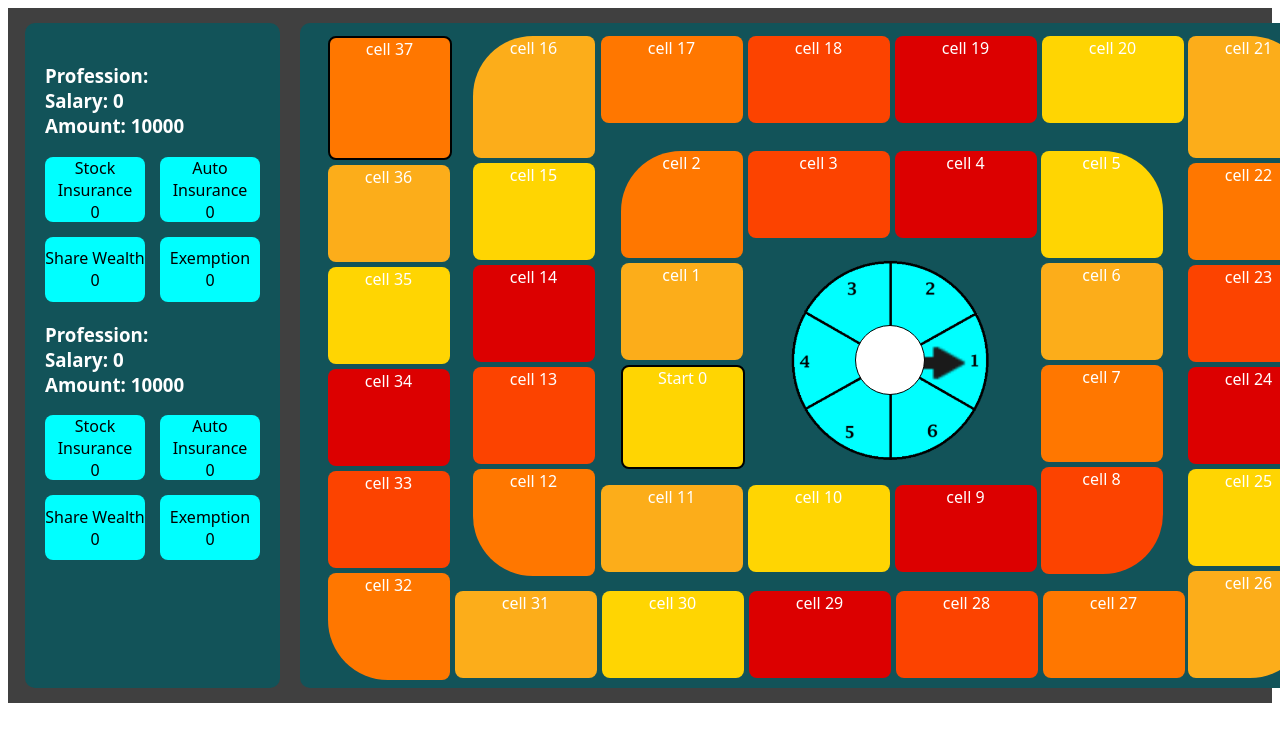
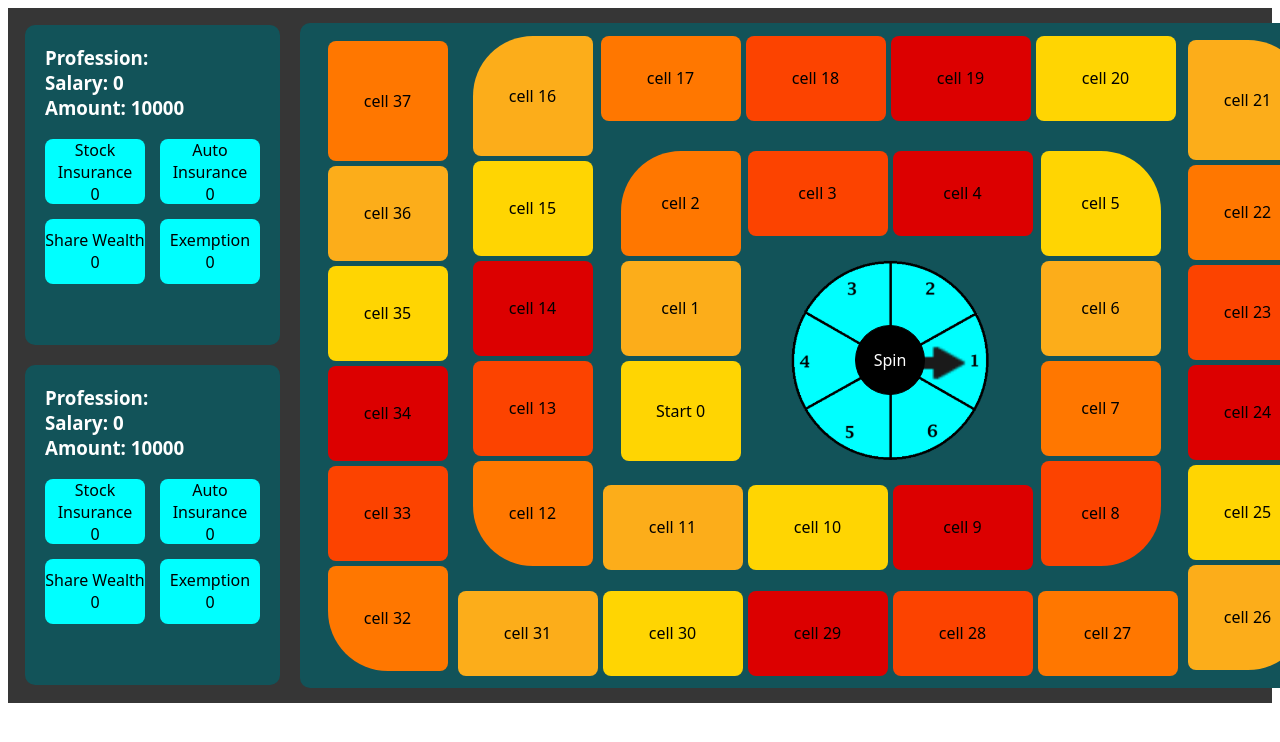
Before and after one commit to Riyaa-tech/GameOfLife, a React (Vite) app in the folder react-project/: page /App in a window 1280 px wide. Shown: the top 742 px of the page. Built offline with nearby package versions, Linux system fonts and the light colour scheme.

Commit message:
Update GamePage.css

```diff
--- a/react-project/src/GamePage.css
+++ b/react-project/src/GamePage.css
@@ -7,7 +7,7 @@
     height: 695px;
     color: white;
     box-sizing: border-box;
-    background-color: #404040;
+    background-color: #363636;
     justify-content: space-between;
 }
 
@@ -15,16 +15,30 @@ button {
     color: black;
 }
 
-.ProfileDisplay {
+.Profile-1 {
     background-color: #125359;
     border-radius: 10px;
-    margin-top: 15px;
     text-align: left;
     position: fixed;
     padding: 20px;
-    height: 625px;
+    height: 300px;
     width: 215px;
     left: 25px;
+    top: 25px;
+    padding-top: 0px;
+}
+
+.Profile-2 {
+    background-color: #125359;
+    border-radius: 10px;
+    text-align: left;
+    position: fixed;
+    padding: 20px;
+    height: 300px;
+    width: 215px;
+    left: 25px;
+    top: 365px;
+    padding-top: 0px;
 }
 
 .PlayerName {
@@ -61,6 +75,7 @@ button {
 }
 
 .cell-v {
+    box-sizing: border-box;
     height: 95px;
     width: 120px;
     margin: 2.5px;
@@ -72,9 +87,13 @@ button {
     text-align: center;
     cursor: pointer;
     transition: border-color 0.25s;
+    display: flex;
+    justify-content: center;
+    align-items: center;
 }
 
 .cell-h {
+    box-sizing: border-box;
     height: 85px;
     width: 140px;
     margin: 2.5px;
@@ -86,6 +105,9 @@ button {
     font-family: inherit;
     cursor: pointer;
     transition: border-color 0.25s;
+    display: flex;
+    justify-content: center;
+    align-items: center;
 }
 
 .cell-v:hover {
@@ -101,13 +123,11 @@ button {
 }
 
 .start-cell {
-    border: 2px solid black;
     height: 100px;
     width: 120px;
 }
 
 .end-cell {
-    border: 2px solid black;
     height: 120px;
     width: 120px;
 }
@@ -150,17 +170,17 @@ button {
 
 .col-1 {
     left: 325px;
-    top: 33px;
+    top: 38px;
 }
 
 .row-1 {
-    left: 452px;
+    left: 455px;
     top: 588px;
 }
 
 .col-2 {
     left: 1185px;
-    top: 33px;
+    top: 37px;
 }
 
 .row-2 {
@@ -174,7 +194,7 @@ button {
 }
 
 .row-3 {
-    left: 598px;
+    left: 600px;
     top: 482px;
 }
 
@@ -195,22 +215,27 @@ button {
 
 .cell-0, .cell-5, .cell-10, .cell-15, .cell-20, .cell-25, .cell-30, .cell-35 {
     background-color: rgb(255, 213, 2);
+    color: black;
 }
 
 .cell-1, .cell-6, .cell-11, .cell-16, .cell-21, .cell-26, .cell-31, .cell-36 {
     background-color: rgb(252, 173, 26);
+    color: black;
 }
 
 .cell-2, .cell-7, .cell-12, .cell-17, .cell-22, .cell-27, .cell-32, .cell-37 {
     background-color: rgb(255, 119, 0);
+    color: black;
 }
 
 .cell-3, .cell-8, .cell-13, .cell-18, .cell-23, .cell-28, .cell-33 {
     background-color: rgb(252, 67, 0);
+    color: black;
 }
 
 .cell-4, .cell-9, .cell-14, .cell-19, .cell-24, .cell-29, .cell-34 {
     background-color: rgb(220, 0, 0);
+    color: black;
 }
 
 .Wheel-img {
@@ -222,6 +247,7 @@ button {
 }
 
 .RotateButton {
+    background-color: black;
     border-radius: 50%;
     padding: 10px;
     position: fixed;
@@ -270,17 +296,57 @@ button {
     top: 565px;
 }
 
-.card {
-    background-color: white;
+.card2 {
+    background-color: rgba(255, 255, 255, 0.8);
+    border-radius: 10px;
     position: fixed;
     color: black;
-    height: 300px;
-    width: 500px;
-    left: 570px;
-    top: 155px;
+    height: 350px;
+    width: 400px;
+    left: 690px;
+    top: 180px;
+}
+
+.card1 {
+    background-color: rgba(255, 255, 255, 0.8);
+    border-radius: 10px;
+    position: fixed;
+    color: black;
+    height: 225px;
+    width: 250px;
+    left: 765px;
+    top: 250px;
 }
 
 .displayProfessionData {
     display: flex;
     justify-content: space-around;
 }
+
+.cellFill {
+    display: flex;
+    justify-content: center;
+    align-items: center;
+    height: 100%;
+    width:100%;
+}
+
+.buttonFill {
+
+    background-color: rgba(255, 255, 255, 0);
+    display: flex;
+    justify-content: center;
+    align-items: center;
+    height: 110px;
+    width: 150px;
+}
+
+.buttonFill:active {
+
+    background-color: rgba(255, 255, 255, 0);
+    display: flex;
+    justify-content: center;
+    align-items: center;
+    height: 110px;
+    width: 150px;
+}
```
